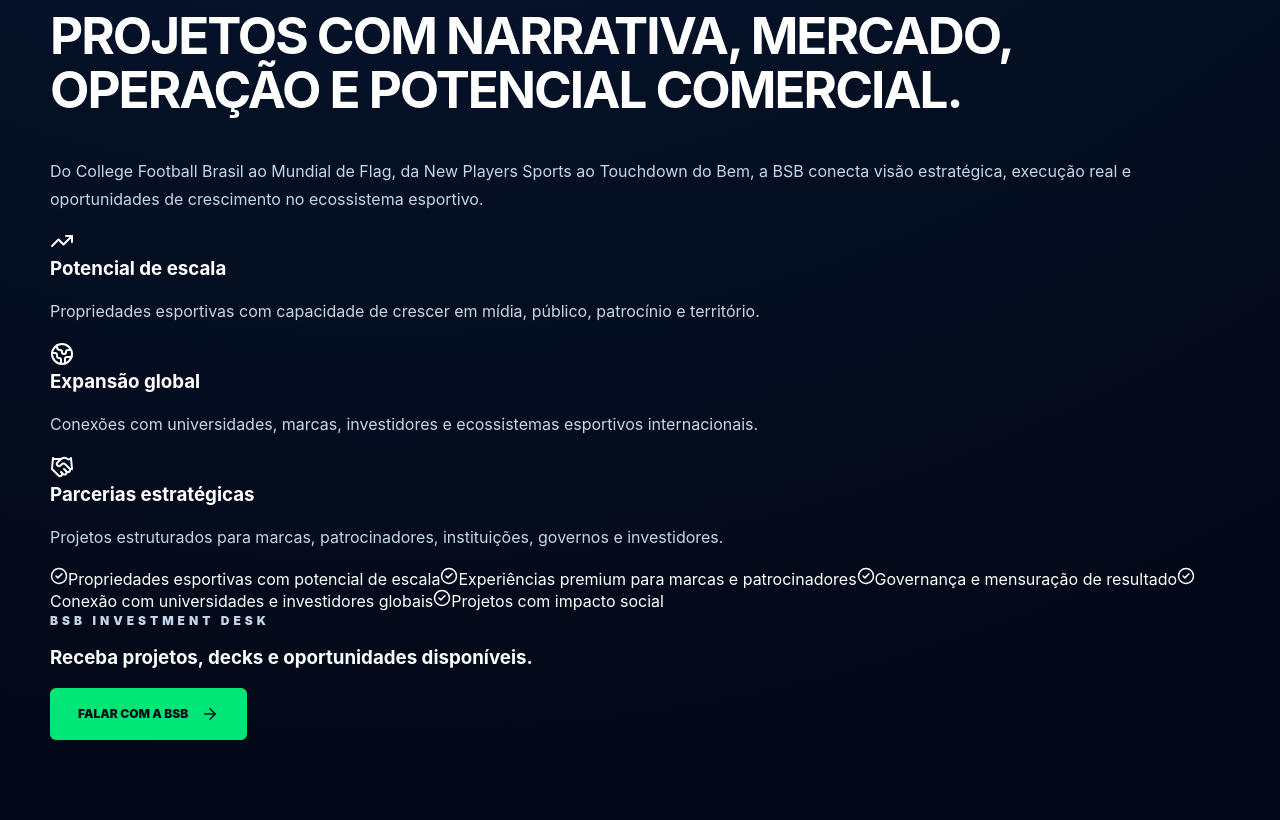
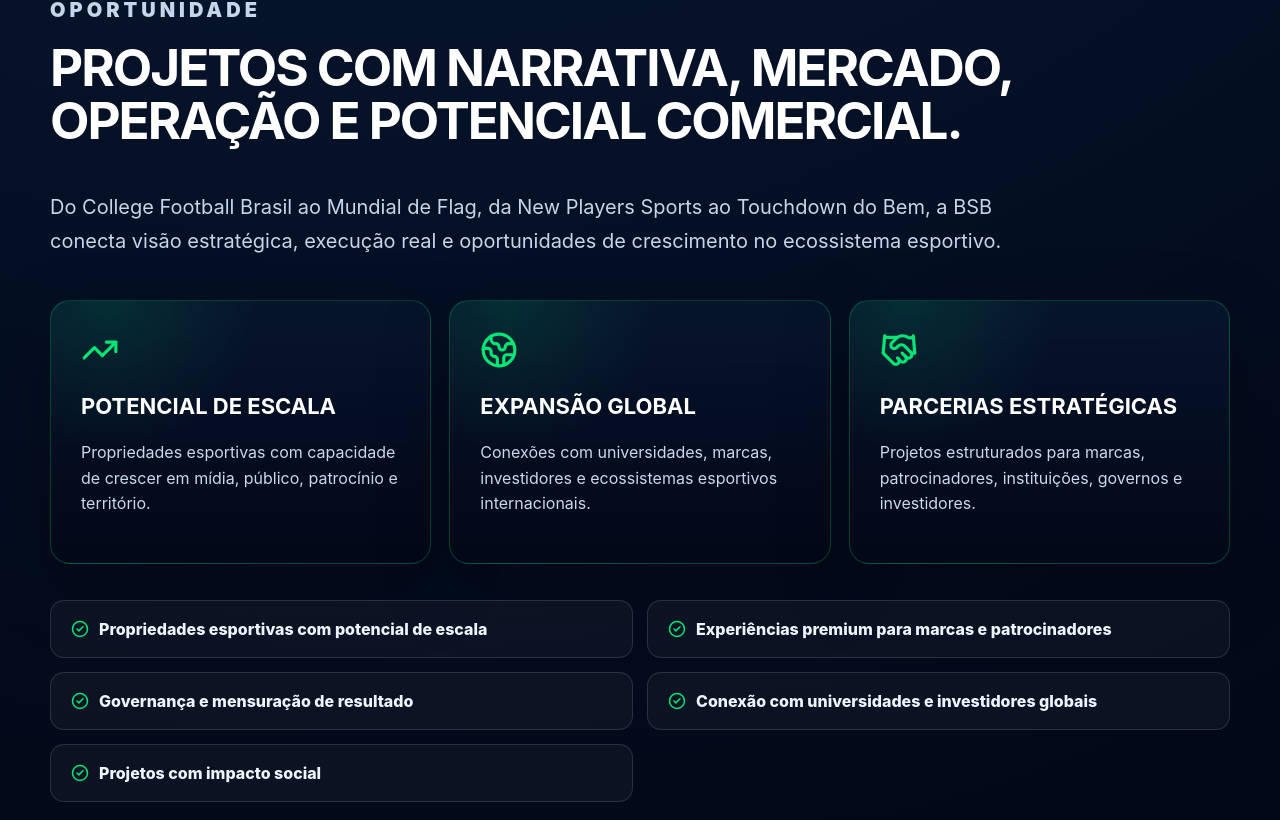
Before and after one commit to Brunoleoguilherme/bsb-site-completo, a Next.js app: page /investidores in a window 1280 px wide. Shown: the part 835-1655 px from the top of the page. Built offline with nearby package versions, Linux system fonts and the light colour scheme.

Commit message:
Ajusta visual premium investidores

```diff
--- a/app/globals.css
+++ b/app/globals.css
@@ -459,3 +459,112 @@
   color:var(--green);
   font-weight:900;
 }
+
+.investorPremium{
+  padding-top:100px;
+}
+
+.investorIntro{
+  max-width:980px;
+  margin-bottom:42px;
+}
+
+.investorIntro h2{
+  max-width:1050px;
+}
+
+.investorIntro p{
+  font-size:20px;
+  max-width:980px;
+}
+
+.investorCards{
+  display:grid;
+  grid-template-columns:repeat(3,1fr);
+  gap:18px;
+  margin:36px 0;
+}
+
+.investorCard{
+  border:1px solid rgba(0,230,118,.25);
+  background:
+    radial-gradient(circle at 15% 0%,rgba(0,230,118,.12),transparent 36%),
+    linear-gradient(180deg,rgba(7,21,45,.92),rgba(2,8,23,.96));
+  border-radius:20px;
+  padding:30px;
+  min-height:240px;
+  box-shadow:0 24px 70px rgba(0,0,0,.25);
+}
+
+.investorCard svg{
+  color:var(--green);
+  width:38px;
+  height:38px;
+  margin-bottom:22px;
+}
+
+.investorCard h3{
+  font-size:22px;
+  text-transform:uppercase;
+  line-height:1.05;
+}
+
+.investorCard p{
+  color:#cbd8ec;
+  line-height:1.6;
+}
+
+.investorList{
+  display:grid;
+  grid-template-columns:repeat(2,1fr);
+  gap:14px;
+  margin-top:28px;
+}
+
+.investorList span{
+  display:flex;
+  align-items:center;
+  gap:10px;
+  padding:18px 20px;
+  border:1px solid rgba(255,255,255,.12);
+  border-radius:14px;
+  background:rgba(255,255,255,.04);
+  color:#eef5ff;
+  font-weight:800;
+}
+
+.investorList svg{
+  color:var(--green);
+  flex:0 0 auto;
+}
+
+.investorCallout{
+  margin-top:42px;
+  border:1px solid rgba(0,230,118,.3);
+  border-radius:22px;
+  padding:34px;
+  background:linear-gradient(120deg,rgba(0,230,118,.13),rgba(0,51,204,.16));
+  display:flex;
+  justify-content:space-between;
+  align-items:center;
+  gap:28px;
+}
+
+.investorCallout h3{
+  font-size:clamp(28px,3vw,46px);
+  text-transform:uppercase;
+  line-height:1;
+  margin:0;
+}
+
+@media(max-width:900px){
+  .investorCards,
+  .investorList{
+    grid-template-columns:1fr;
+  }
+
+  .investorCallout{
+    flex-direction:column;
+    align-items:flex-start;
+  }
+}
```
